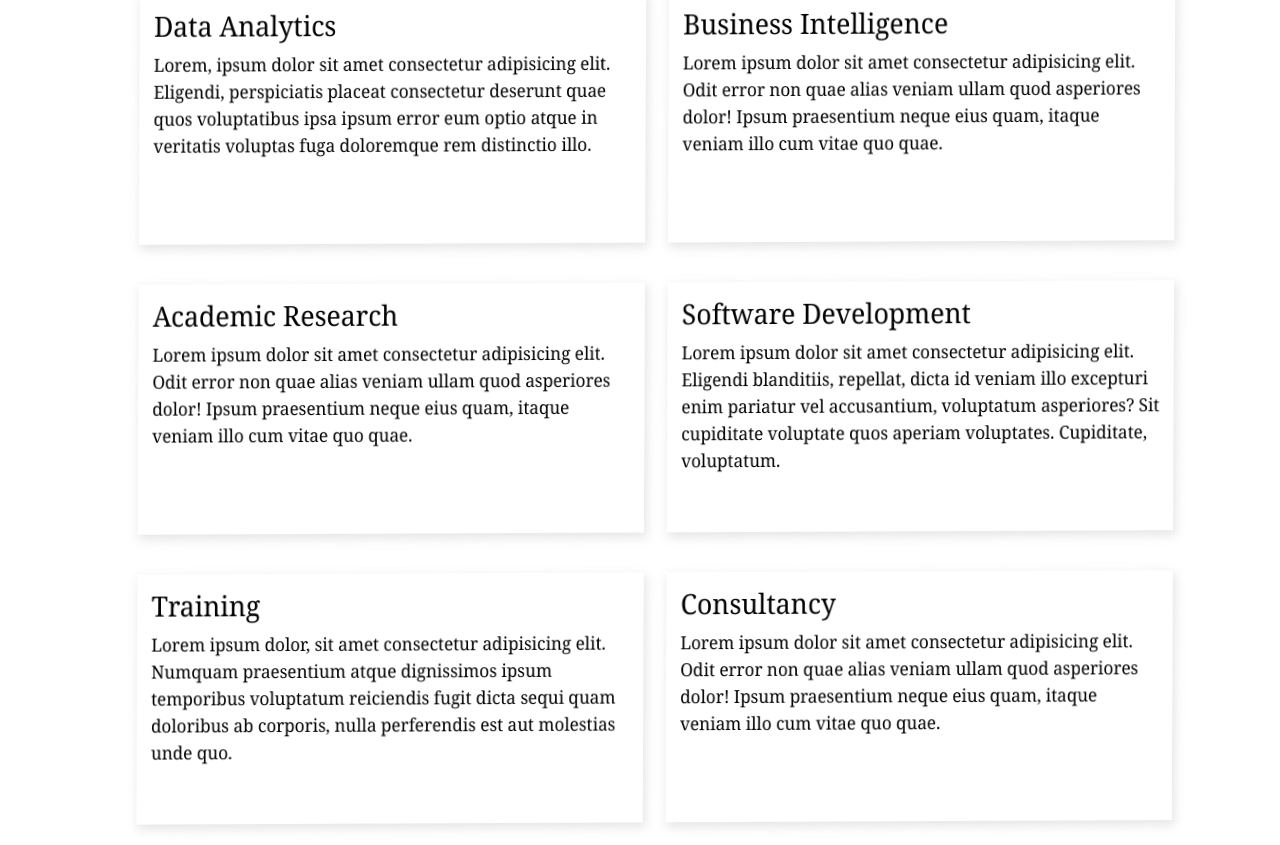
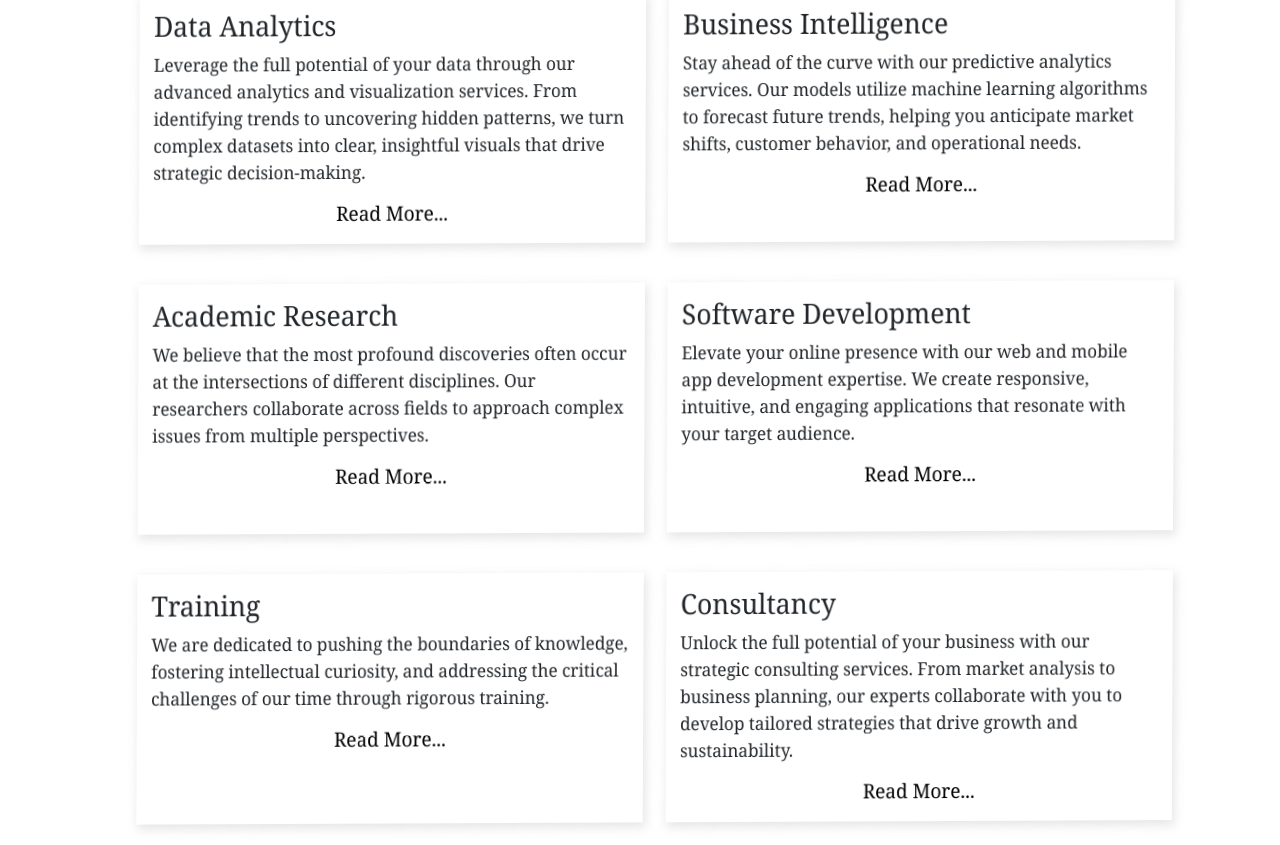
Before and after one commit to victoryohanna/datanationais, a React (Create React App) app: page / in a window 1280 px wide. Shown: the part 1595-2440 px from the top of the page. Built offline with nearby package versions, Linux system fonts and the light colour scheme.

Commit message:
modified services section

```diff
--- a/src/components/services.jsx
+++ b/src/components/services.jsx
@@ -1,6 +1,6 @@
 import "../sass/services.scss";
 import { Link } from "react-router-dom";
-import RegisterCourse from "./register";
+
 
 const Services = () => {
   return (
@@ -9,103 +9,114 @@ const Services = () => {
         <div className="header-text">
           <h1>Our Services</h1>
           <span>
-            Lorem ipsum dolor sit amet consectetur adipisicing elit. epellat id
-            eos quos deleniti magni? Facilis, deserunt recusandae.
+            At DataNationIAS, we understand that navigating the complexities of
+            today's business landscape requires more than just expertise; we are here to provide
+            strategic insight and innovation in the following fields:
           </span>
         </div>
         <div className="row">
           <div className="col-md-6">
             <div className="data-analytic">
-              <Link to="/data-analytics">
+              {/* <Link to="/data-analytics"> */}
               <h3>Data Analytics</h3>
               <p>
-                  Lorem, ipsum dolor sit amet consectetur adipisicing elit.
-                  Eligendi, perspiciatis placeat consectetur deserunt quae quos
-                  voluptatibus ipsa ipsum error eum optio atque in veritatis
-                  voluptas fuga doloremque rem distinctio illo.
+                Leverage the full potential of your data through our advanced
+                analytics and visualization services. From identifying trends to
+                uncovering hidden patterns, we turn complex datasets into clear,
+                insightful visuals that drive strategic decision-making.
               </p>
+              <div className="d-flex justify-content-center">
+                <Link to="/">
+                  <h5>Read More...</h5>
                 </Link>
+              </div>
             </div>
           </div>
           <div className="col-md-6">
             <div className="research-section">
-              <Link to="/business-intelligence">
+              {/* <Link to="/business-intelligence"> */}
               <h3>Business Intelligence</h3>
               <p>
-                  Lorem ipsum dolor sit amet consectetur adipisicing elit. Odit
-                  error non quae alias veniam ullam quod asperiores dolor! Ipsum
-                  praesentium neque eius quam, itaque veniam illo cum vitae quo
-                  quae.
+                Stay ahead of the curve with our predictive analytics services.
+                Our models utilize machine learning algorithms to forecast
+                future trends, helping you anticipate market shifts, customer
+                behavior, and operational needs.
               </p>
+              <div className="d-flex justify-content-center">
+                <Link to="/">
+                  <h5>Read More...</h5>
                 </Link>
+              </div>
             </div>
           </div>
           <div className="col-md-6">
             <div className="research-section">
-              <Link to="/research">
+              {/* <Link to="/research"> */}
               <h3>Academic Research</h3>
               <p>
-                  Lorem ipsum dolor sit amet consectetur adipisicing elit. Odit
-                  error non quae alias veniam ullam quod asperiores dolor! Ipsum
-                  praesentium neque eius quam, itaque veniam illo cum vitae quo
-                  quae.
+                We believe that the most profound discoveries often occur at the
+                intersections of different disciplines. Our researchers
+                collaborate across fields to approach complex issues from
+                multiple perspectives.
               </p>
+              <div className="d-flex justify-content-center">
+                <Link to="/">
+                  <h5>Read More...</h5>
                 </Link>
+              </div>
             </div>
           </div>
           <div className="col-md-6">
             <div className="software_dev-section">
-              <Link to="/web-design">
+              {/* <Link to="/web-design"> */}
               <h3>Software Development</h3>
               <p>
-                  Lorem ipsum dolor sit amet consectetur adipisicing elit.
-                  Eligendi blanditiis, repellat, dicta id veniam illo excepturi
-                  enim pariatur vel accusantium, voluptatum asperiores? Sit
-                  cupiditate voluptate quos aperiam voluptates. Cupiditate,
-                  voluptatum.
+                Elevate your online presence with our web and mobile app
+                development expertise. We create responsive, intuitive, and
+                engaging applications that resonate with your target audience.
               </p>
+              <div className="d-flex justify-content-center">
+                <Link to="/">
+                  <h5>Read More...</h5>
                 </Link>
+              </div>
             </div>
           </div>
           <div className="col-md-6">
             <div className="training-section">
-              <Link to="/training">
+              {/* <Link to="/training"> */}
               <h3>Training</h3>
               <p>
-                  Lorem ipsum dolor, sit amet consectetur adipisicing elit.
-                  Numquam praesentium atque dignissimos ipsum temporibus
-                  voluptatum reiciendis fugit dicta sequi quam doloribus ab
-                  corporis, nulla perferendis est aut molestias unde quo.
+                We are dedicated to pushing the boundaries of knowledge,
+                fostering intellectual curiosity, and addressing the critical
+                challenges of our time through rigorous training.
               </p>
+              <div className="d-flex justify-content-center">
+                <Link to="/">
+                  <h5>Read More...</h5>
                 </Link>
+              </div>
             </div>
           </div>
           <div className="col-md-6">
             <div className="research-section">
-              <Link to="/consultancy">
+              {/* <Link to="/consultancy"> */}
               <h3>Consultancy</h3>
               <p>
-                  Lorem ipsum dolor sit amet consectetur adipisicing elit. Odit
-                  error non quae alias veniam ullam quod asperiores dolor! Ipsum
-                  praesentium neque eius quam, itaque veniam illo cum vitae quo
-                  quae.
+                Unlock the full potential of your business with our strategic
+                consulting services. From market analysis to business planning,
+                our experts collaborate with you to develop tailored strategies
+                that drive growth and sustainability.
               </p>
+              <div className="d-flex justify-content-center">
+                <Link to="/">
+                  <h5>Read More...</h5>
                 </Link>
               </div>
             </div>
-          {/* <div className="apply-button">
-            <button
-              type="button"
-              className="btn btn-apply"
-              data-bs-toggle="modal"
-              data-bs-target="#regModal"
-            >
-              Apply Now
-            </button>
-          </div> */}
           </div>
         </div>
-      <RegisterCourse />
+      </div>
     </div>
   );
 };
```
Lines whose indentation alone changed are shown as unchanged.
